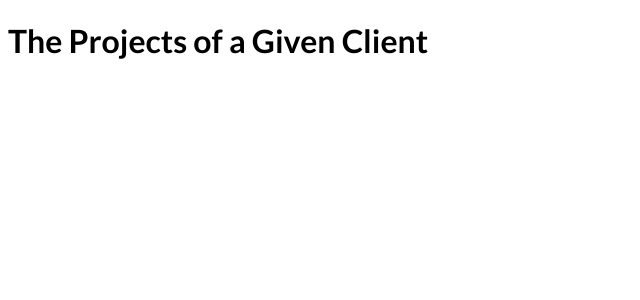
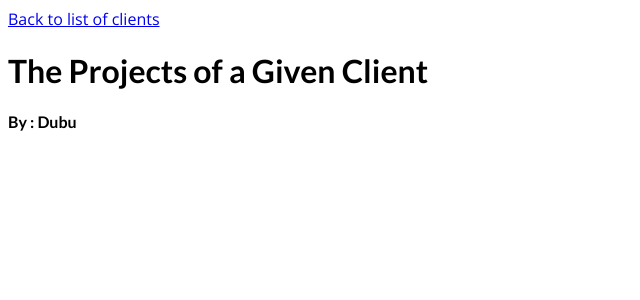
Before and after one commit to MuhammadAkbar11/nextjs-react-complete-guide, a Next.js app: page /clients/Dubu in a window 1280 px wide. Shown: the top 300 px of the page, without its empty margins (0-640 px from the left). Built offline with nearby package versions, Linux system fonts and the light colour scheme.

Commit message:
Lecture III - Navigating To Dynamic Routes

```diff
--- a/pages/clients/[id]/[clientProjectId].js
+++ b/pages/clients/[id]/[clientProjectId].js
@@ -3,7 +3,6 @@ import { useRouter } from "next/router";
 function SelectedClientProjectPage() {
   const router = useRouter();
 
-  console.log(router);
   return (
     <div>
       <h1>
--- a/pages/clients/[id]/index.js
+++ b/pages/clients/[id]/index.js
@@ -1,9 +1,21 @@
-// import React from 'react'
+import { useRouter } from "next/router";
+import Link from "next/link";
 
 function ClientProjectsPage() {
+  const router = useRouter();
+
+  const { query } = router;
   return (
     <div>
+      <Link href="/clients">Back to list of clients</Link>
       <h1>The Projects of a Given Client</h1>
+      <h4
+        style={{
+          textTransform: "capitalize",
+        }}
+      >
+        By : {query.id}
+      </h4>
     </div>
   );
 }
```
Also changed, not shown: pages/clients/index.js (+12 -0 lines).
